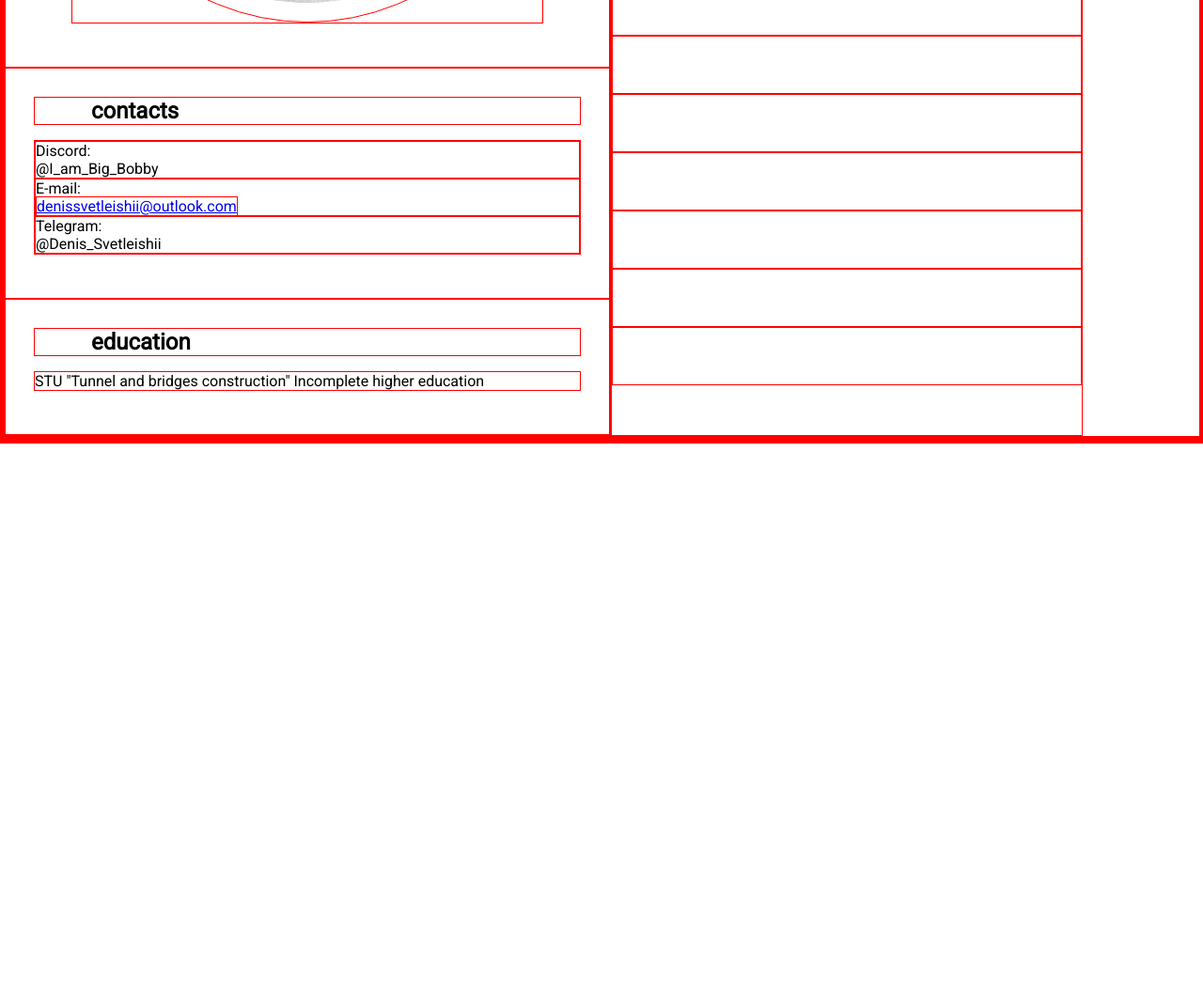
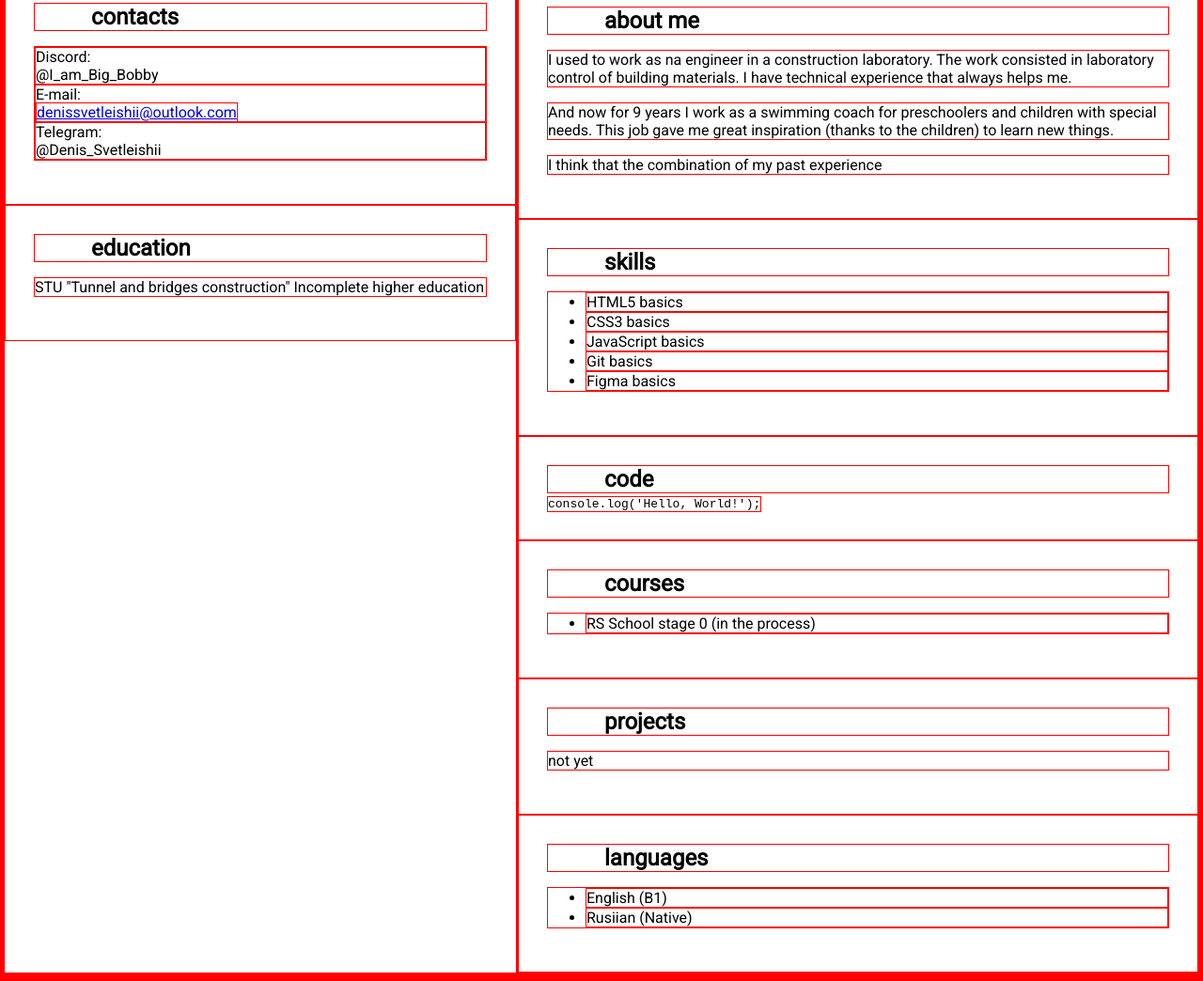
Before and after one commit to IamBigBobby/CV, a plain HTML site: page index.html in a window 1280 px wide. Shown: the part 619-1663 px from the top of the page at 94% size. Before the commit the page ends 1091 px from the top, so only its background shows below. Drawn offline with Linux system fonts and the light colour scheme.

Commit message:
feat: add main section

```diff
--- a/index.html
+++ b/index.html
@@ -22,7 +22,7 @@
                     <li class="nav-item"><a href="#courses" class="nav-link">cousrses</a></li>
                     <li class="nav-item"><a href="#projects" class="nav-link">projects</a></li>
                     <li class="nav-item"><a href="#education" class="nav-link">education</a></li>
-                    <li class="nav-item"><a href="#english" class="nav-link">english</a></li>
+                    <li class="nav-item"><a href="#languages" class="nav-link">languages</a></li>
                 </ul>
             </nav>
         </div>
@@ -63,13 +63,42 @@
                     <h1 class="main-title">Denis Svetleishii</h1>
                     <p>Junior Front-End developer</p>
                 </section>
-                <section class="section" id="summary"></section>
-                <section class="section" id="skills"></section>
-                <section class="section" id="code"></section>
-                <section class="section" id="courses"></section>
-                <section class="section" id="projects"></section>
-                <section class="section" id="education"></section>
-                <section class="section" id="languages"></section>
+                <section class="section" id="summary">
+                    <h2 class="section-title">about me</h2>
+                    <p>I used to work as na engineer in a construction laboratory. The work consisted in laboratory control of building materials. I have technical experience that always helps me.</p>
+                    <p>And now for 9 years I work as a swimming coach for preschoolers and children with special needs. This job gave me great inspiration (thanks to the children) to learn new things.</p>
+                    <p>I think that the combination of my past experience</p>
+                </section>
+                <section class="section" id="skills">
+                    <h2 class="section-title">skills</h2>
+                    <ul class="skill_list">
+                        <li>HTML5 basics</li>
+                        <li>CSS3 basics</li>
+                        <li>JavaScript basics</li>
+                        <li>Git basics</li>
+                        <li>Figma basics</li>
+                    </ul>
+                </section>
+                <section class="section" id="code">
+                    <h2 class="section-title">code</h2>
+                    <code>console.log('Hello, World!');</code>
+                </section>
+                <section class="section" id="courses">
+                    <h2 class="section-title">courses</h2>
+                    <ul class="courses_list">
+                        <li>RS School stage 0 (in the process)</li>
+                </section>
+                <section class="section" id="projects">
+                    <h2 class="section-title">projects</h2>
+                    <p>not yet</p>
+                </section>
+                <section class="section" id="languages">
+                    <h2 class="section-title">languages</h2>
+                    <ul class="languages_list">
+                        <li>English (B1)</li>
+                        <li>Rusiian (Native)</li>
+                    </ul>
+                </section>
             </div>
         </div>
     </main>
--- a/style.css
+++ b/style.css
@@ -51,8 +51,8 @@ h2{
 .photo img{
     display: block;
     padding: 20px;
-    width: 500px;
-    height: 500px;
+    width: 400px;
+    height: 400px;
     border-radius: 50%;
 }
 /* contacts */
```
